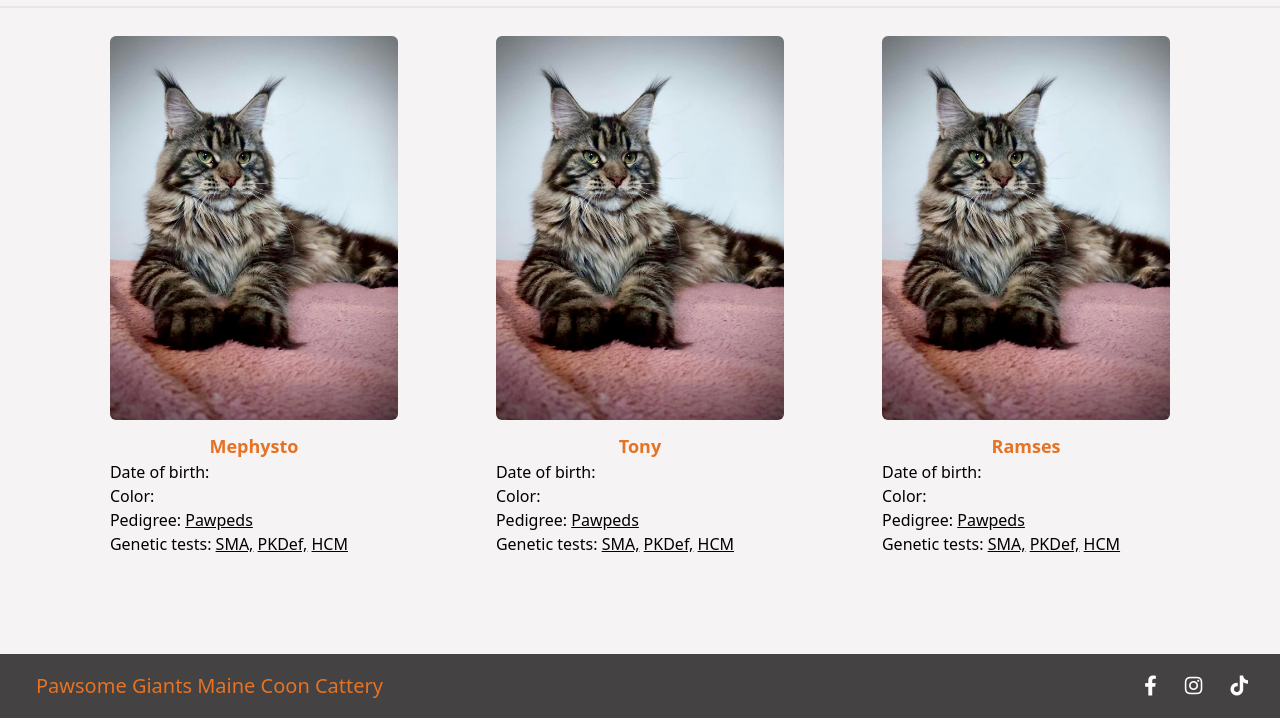
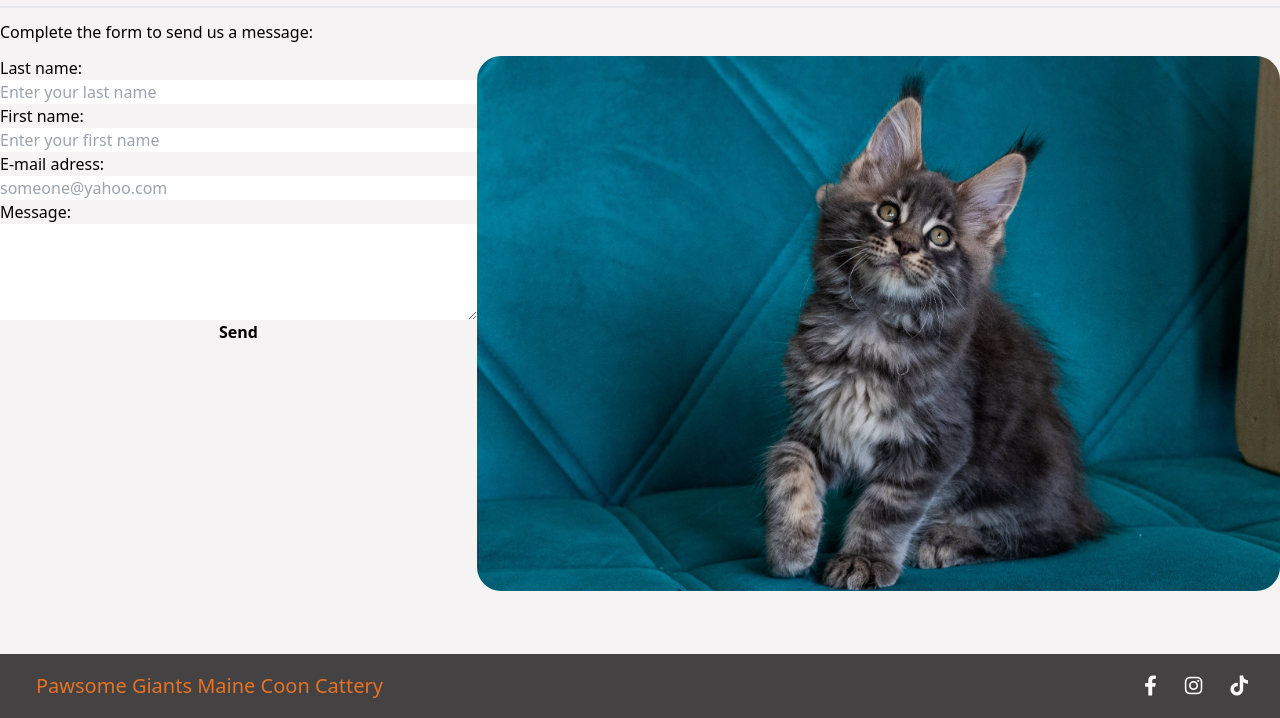
Before and after one commit to AntalNorbert23/Pawsome_giants_webpage, a plain HTML site: page public/Contact.html in a window 1280 px wide. Shown: the part 82-800 px from the top of the page. Drawn offline with nearby package versions, Linux system fonts and the light colour scheme.

Commit message:
added Contact.html and start styling

```diff
--- a/public/Contact.html
+++ b/public/Contact.html
@@ -26,62 +26,24 @@
             </ul>
         </nav>
     </header>
-    <main class="boysmain" id="main">
-        <div class="flex flex-col p-2">
-            <div>
-                <img src="img/Boy1.jpg" alt="" class="boyspics_girlpics">
+    <main class="ps-20 mb-20" id="main">
+        <h1 class="py-3 w-1/2 text-xl">Complete the form to send us a message:</h1>
+        <section class="flex justify-between">
+            <form class="flex flex-col w-1/2 ">
+                <label for="lname" class="w-full py-2">Last name:</label>
+                <input type="text" id="lname" name="lname" required placeholder="Enter your last name" class="w-full py-2 ps-3 rounded-lg"/><span id="eroare_nume"></span>
+                <label for="fname" class="fname w-full py-2" >First name:</label>
+                <input type="text" id="fname" name="fname" required placeholder="Enter your first name" class="w-full py-2 ps-3 rounded-lg" /><span id="eroare_prenume"></span>
+                <label for="email" class="email w-full py-2">E-mail adress:</label>
+                <input type="email" id="email" name="email" required placeholder="someone@yahoo.com" class="w-full py-2 ps-3 rounded-lg"/><span id="eroare_email"></span>
+                <label for="message"  class="message w-full py-2">Message:</label>
+                <textarea rows="4" cols="50" class="rounded-lg ps-3" id="message"></textarea>
+                <input type="submit" name="Send" class="submit my-4 px-3 py-2 xs:px-10 xs:py-3 md:px-16 md:py-5 text-xs xs:text-base font-bold rounded-xl lg:border-2 text-white bg-navcolor lg:hover:text-navcolor lg:hover:bg-white lg:hover:border-navcolor lg:hover:border-2 hover:cursor-pointer" id="submit" value="Send"/>
+            </form>
+            <div class="px-8 flex items-start">
+                <img src="img/About2.jpg" alt="" class="max-w-full max-h-96 rounded-3xl mt-9">
             </div>
-            <div>
-                <div class="flex justify-center">
-                    <p class="catname">Mephysto</p>
-                </div>
-                <p>Date of birth:</p>
-                <p>Color:</p>
-                <p>Pedigree: <a href="" target="_blank" class="linkstotests">Pawpeds</a></p>
-                <p>Genetic tests:
-                    <a href="" target="_blank" class="linkstotests">SMA,</a>
-                    <a href="" target="_blank" class="linkstotests">PKDef,</a>
-                    <a href="" target="_blank" class="linkstotests">HCM</a>
-               </p>
-            </div>
-        </div>
-        <div class="flex flex-col p-2">
-            <div>
-                <img src="img/Boy1.jpg" alt="" class="boyspics_girlpics">
-            </div>
-            <div>
-                <div class="flex justify-center">
-                    <p class="catname">Tony</p>
-                </div>
-                <p>Date of birth:</p>
-                <p>Color:</p>
-                <p>Pedigree: <a href="" target="_blank" class="linkstotests">Pawpeds</a></p>
-                <p>Genetic tests:
-                    <a href="" target="_blank" class="linkstotests">SMA,</a>
-                    <a href="" target="_blank" class="linkstotests">PKDef,</a>
-                    <a href="" target="_blank" class="linkstotests">HCM</a>
-               </p>
-            </div>
-        </div>
-        <div class="flex flex-col p-2">
-            <div>
-                <img src="img/Boy1.jpg" alt="" class="boyspics_girlpics">
-            </div>
-            <div>
-                <div class="flex justify-center">
-                    <p class="catname">Ramses</p>
-                </div>
-                <p>Date of birth:</p>
-                <p>Color:</p>
-                <p>Pedigree: <a href="" target="_blank" class="linkstotests">Pawpeds</a></p>
-                <p>Genetic tests:
-                     <a href="" target="_blank" class="linkstotests">SMA,</a>
-                     <a href="" target="_blank" class="linkstotests">PKDef,</a>
-                     <a href="" target="_blank" class="linkstotests">HCM</a>
-                </p>
-            </div>
-        </div>
-
+        </section>
     </main>
     <footer class="footer fixed">
         <div>
```
